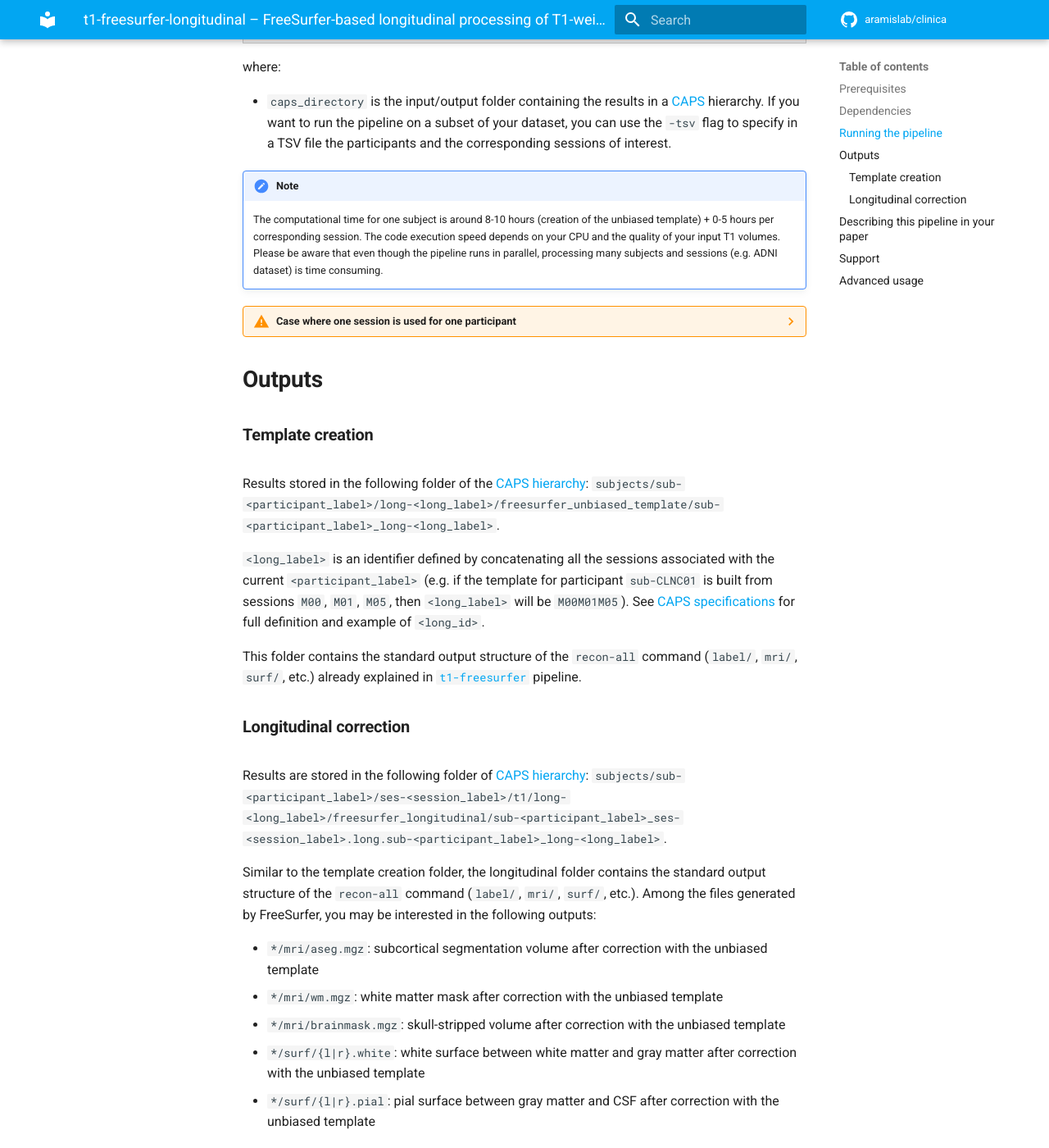
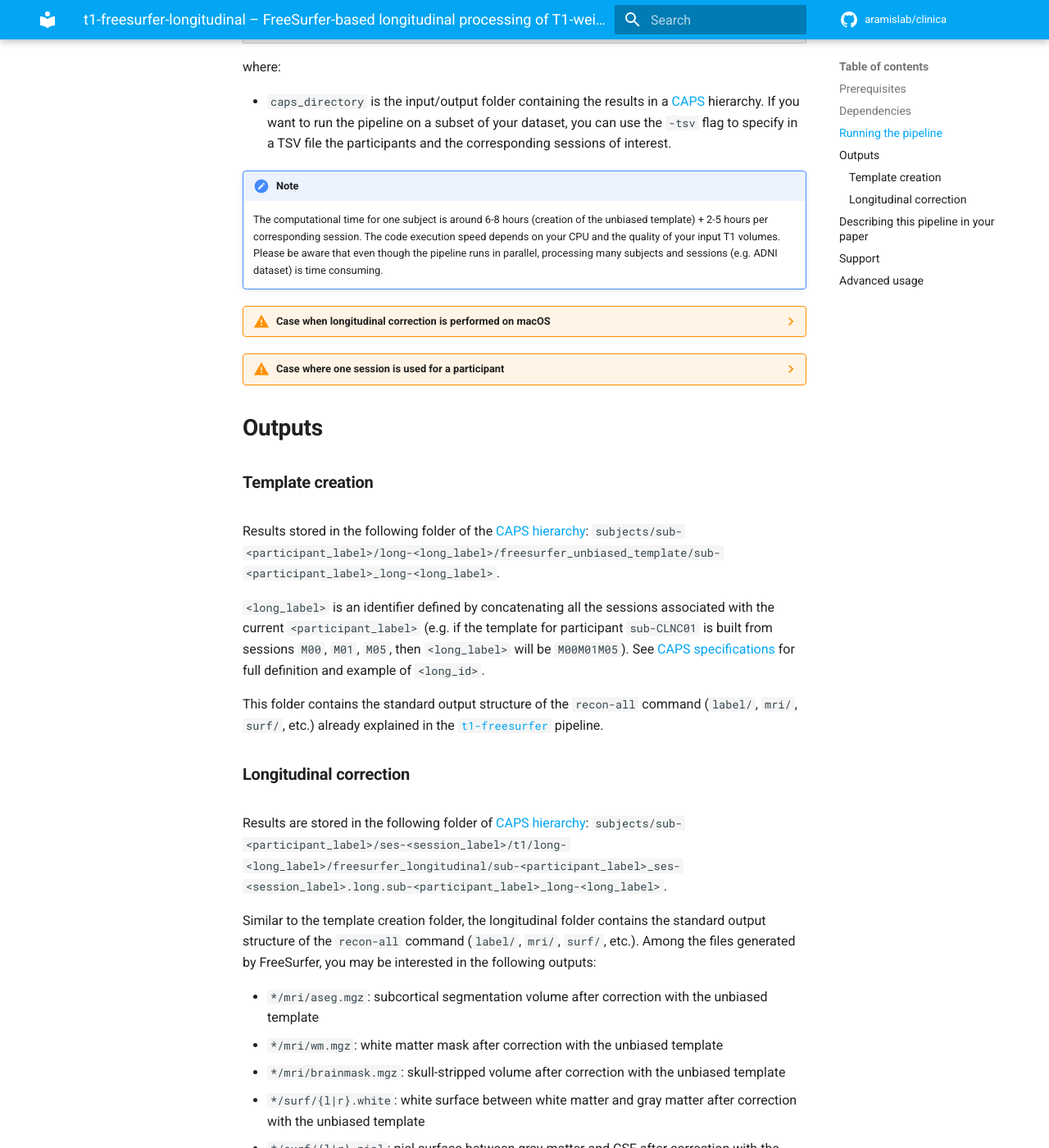
Before and after one commit to aramis-lab/clinica, an MkDocs documentation site: the page built from docs/Pipelines/T1_FreeSurfer_Longitudinal.md, in a window 1280 px wide and 1400 px high, scrolled down 1067 px. Shown: the whole window at 82% size. Built offline with MkDocs 1.6.1 and Material for MkDocs 9.7.7, drawn with Linux system fonts in a browser that asks for light colours; comment, search, counter and statistics services are not loaded.

Commit message:
Update T1_FreeSurfer_Longitudinal and correct typos

````diff
--- a/docs/Pipelines/T1_FreeSurfer_Longitudinal.md
+++ b/docs/Pipelines/T1_FreeSurfer_Longitudinal.md
@@ -25,31 +25,39 @@
 
 
 !!! note
-    The computational time for one subject is around 8-10 hours (creation of the unbiased template) + 0-5 hours per corresponding session. The code execution speed depends on your CPU and the quality of your input T1 volumes. Please be aware that even though the pipeline runs in parallel, processing many subjects and sessions (e.g. ADNI dataset) is time consuming.
+    The computational time for one subject is around 6-8 hours (creation of the unbiased template) + 2-5 hours per corresponding session. The code execution speed depends on your CPU and the quality of your input T1 volumes. Please be aware that even though the pipeline runs in parallel, processing many subjects and sessions (e.g. ADNI dataset) is time consuming.
 
-??? warning "Case where one session is used for one participant"
-    If your CAPS directory contains one participant with one session e.g.:
+??? warning "Case when longitudinal correction is performed on macOS"
+    If your run the `t1-freesurfer-longitudinal` pipeline on macOS, you will see warning messages when longitudinal correction is performed e.g.:
+    ```text
+    [19:29:11] Needs to create a $SUBJECTS_DIR folder in /var/folders/m_/j76n37kn4vs6zsj8fq0qcgy0000dn9/T/tmpbrbg9w1n for sub-01 | ses-2011 | long-20112015 (macOS case).
+    ```
+    When longitudinal correction is performed on macOS, FreeSurfer (`recon-all -long`) may crash if it has to handle a very long path. The workaround we are currently using is that FreeSurfer will be run in a temporary folder (e.g. `/tmp/tmp<hash>`) instead of `<path_to_wd>/t1-freesurfer-longitudinal-correction/ReconAll`. Then, the results will be copied to the working directory before the temporary folder is deleted.
+
+
+??? warning "Case where one session is used for a participant"
+    If your CAPS directory contains a participant with one session e.g.:
     ```text
     CAPS
     └── subjects
      ├── sub-CLNC01
-     │   ├── ses-M00
-     │   │   └── t1
-     │   │       └── freesurfer_cross_sectional
-     │   └── ses-M18
-     │       └── t1
-     │           └── freesurfer_cross_sectional
+     │   ├── ses-M00
+     │   │   └── t1
+     │   │       └── freesurfer_cross_sectional
+     │   └── ses-M18
+     │       └── t1
+     │           └── freesurfer_cross_sectional
      └── sub-CLNC02
          └── ses-M00
              └── t1
                  └── freesurfer_cross_sectional
     ```
-    You will see these types of message when running Clinica:
+    You will see this type of message when running Clinica:
     ```text
     $ clinica run t1-freesurfer-template CAPS -np 2 -wd <path_to_wd>
     The pipeline will be run on the following 2 participant(s):
-    	sub-CLNC01 | ses-M18, ses-M00 | long-M00M18
-    	sub-CLNC02 | ses-M00 | long-M00
+        sub-CLNC01 | ses-M18, ses-M00 | long-M00M18
+        sub-CLNC02 | ses-M00 | long-M00
     List available in <path_to_wd>/t1-freesurfer-template/participants.tsv
     The pipeline will last approximately 10 hours per participant.
     [13:33:43] sub-CLNC02 | long-M00 has only one time point. Needs to create a $SUBJECTS_DIR folder in /tmp/tmpe7ztq9hq
@@ -60,7 +68,7 @@
     [20:15:05] sub-CLNC02 | long-M00 has completed
     [20:15:09] The t1-freesurfer-template pipeline has completed. You can now delete the working directory (<path_to_wd>/t1-freesurfer-template).
     ```
-    When one session is used for template creation, FreeSurfer (`recon-all -base`) may crash if it has to handle very long path. The workaround we are currently using is that when one time point is detected for a given participant, FreeSurfer will be run in a temporary folder (e.g. `/tmp/tmp<hash>`) instead of `<path_to_wd>/t1-freesurfer-template/ReconAll`. Then, segmentation will be copied to the working directory before the deletion of the temporary folder.
+    When one session is used for template creation, FreeSurfer (`recon-all -base`) may crash if it has to handle a very long path. The workaround we are currently using is that when one time point is detected for a given participant, FreeSurfer will be run in a temporary folder (e.g. `/tmp/tmp<hash>`) instead of `<path_to_wd>/t1-freesurfer-template/ReconAll`. Then, the results will be copied to the working directory before the temporary folder is deleted.
 
 ## Outputs
 ### Template creation
@@ -68,7 +76,7 @@
 
 `<long_label>` is an identifier defined by concatenating all the sessions associated with the current `<participant_label>` (e.g. if the template for participant `sub-CLNC01` is built from sessions `M00`, `M01`, `M05`, then `<long_label>` will be `M00M01M05`). See [CAPS specifications](../../CAPS/Introduction/#subject-and-group-naming) for full definition and example of `<long_id>`.
 
-This folder contains the standard output structure of the `recon-all` command (`label/`, `mri/`, `surf/`, etc.) already explained in [`t1-freesurfer`](../T1_FreeSurfer) pipeline.
+This folder contains the standard output structure of the `recon-all` command (`label/`, `mri/`, `surf/`, etc.) already explained in the [`t1-freesurfer`](../T1_FreeSurfer) pipeline.
 
 
 ### Longitudinal correction
````
Also changed, not shown: docs/Pipelines/PET_Surface.md (+10 -10 lines).
